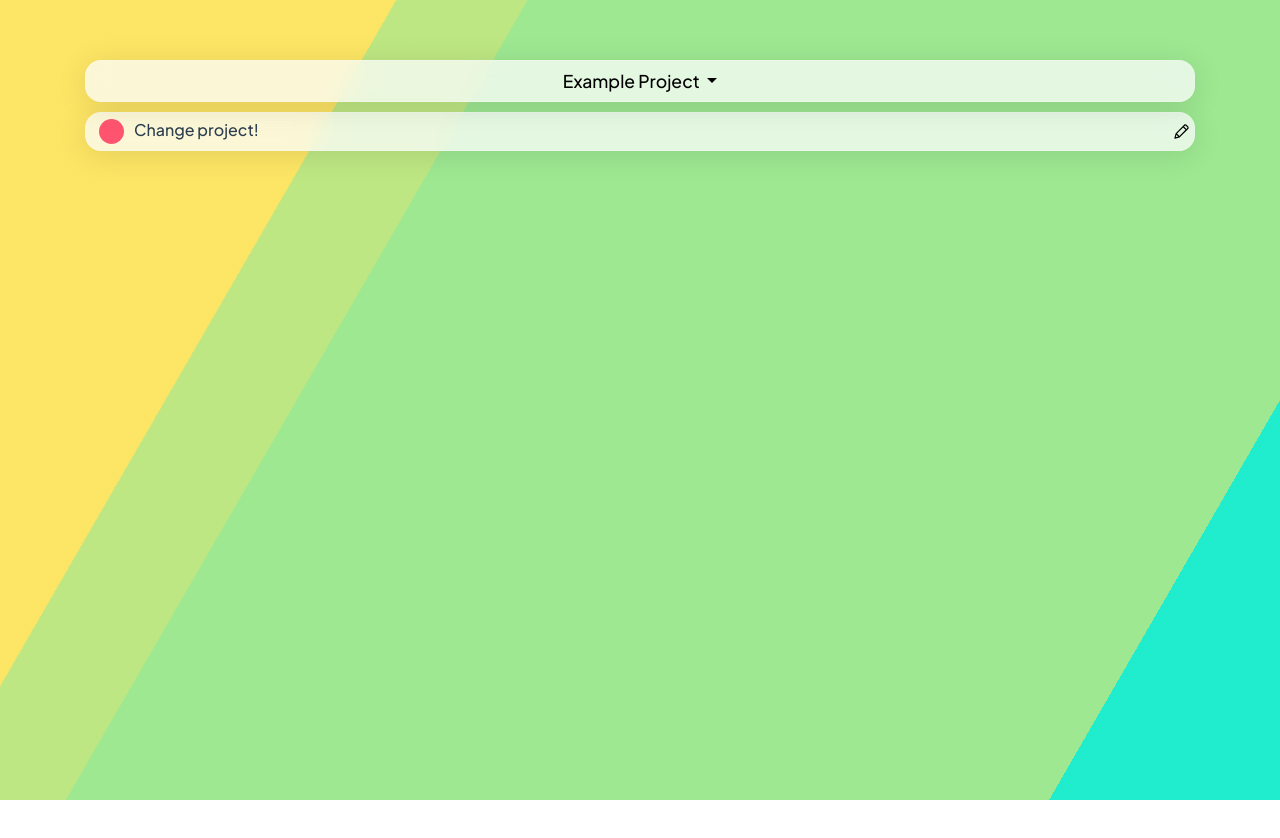
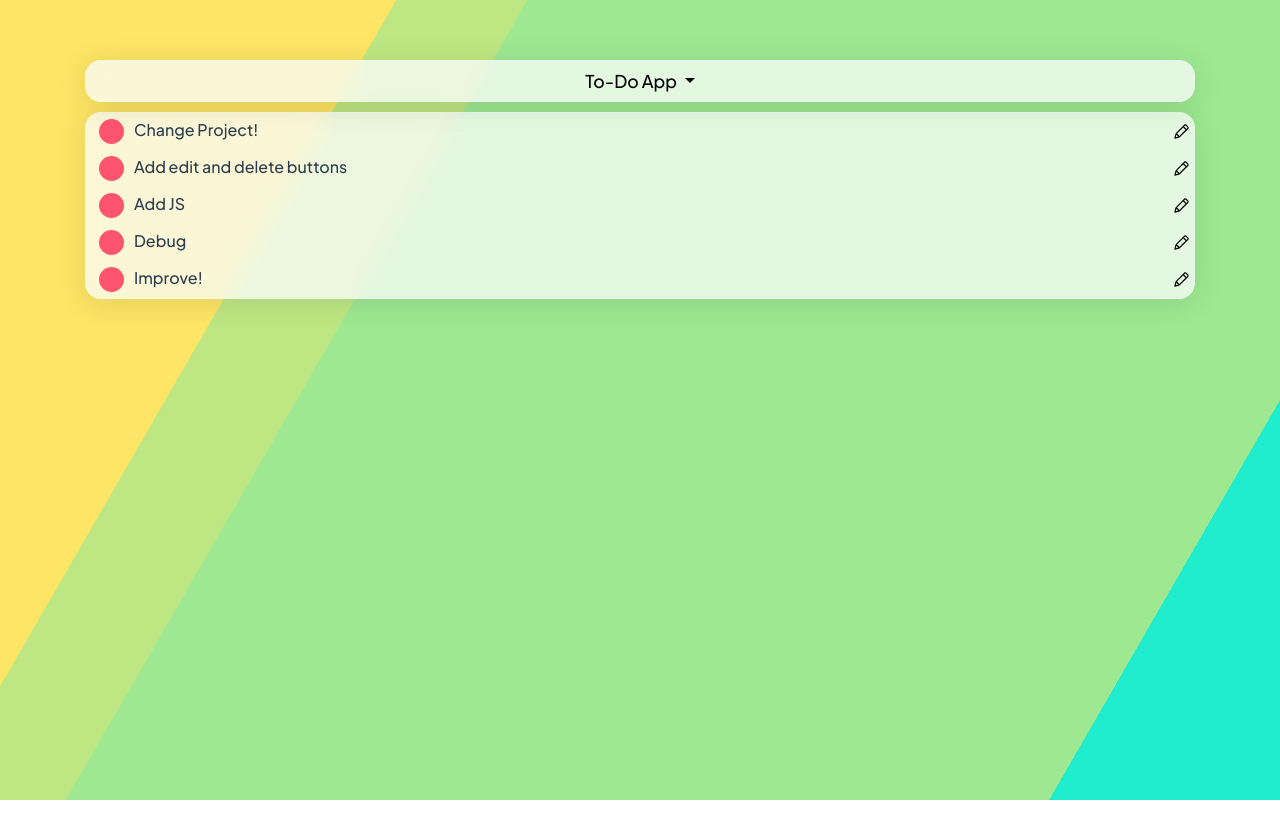
Before and after one commit to zJaaal/js-todo-app, a website built with Vite: page index.html in a window 1280 px wide. Built offline with nearby package versions, Linux system fonts and the light colour scheme.

Commit message:
the events are now working!

```diff
--- a/index.html
+++ b/index.html
@@ -21,7 +21,7 @@
               <div class="col">
                 <div class="dropdown glass">
                   <button class=" btn-dropdown dropdown-toggle" type="button" id="dropdownMenuButton" data-toggle="dropdown" aria-haspopup="true" aria-expanded="false">
-                    <span class="btn-text">Example Project</span>
+                    <span class="btn-text"></span>
                   </button>
                   <div class="dropdown-menu" aria-labelledby="dropdownMenuButton">
                     <a class="dropdown-item" id="0">To-Do App</a>
@@ -30,14 +30,7 @@
                   </div>
                 </div>
                 <div class="checkbox-group glass">
-                  <div style="display: flex; flex-grow: 1; align-items: center; justify-content: space-between;">
-                    <div style="display: flex; flex: 1; flex-grow: 1; align-items: center;">
-                      <input type="checkbox" id="checkbox-0">
-                      <span class="checkmark"></span>
-                      <label for="" class="group-row">Change project!</label>
-                    </div>
-                    <img class="pencil" src="pencil.svg" alt="">
-                  </div>
+
                 </div>
               </div>
             </div>
--- a/state-handler.js
+++ b/state-handler.js
@@ -1,7 +1,14 @@
 
 import { projects } from "./state";
+import { addStylesEventListener } from "./style-events";
 const renderCurrentProject = (e) =>{
-    const index = e.target.getAttribute("id");
+    let index;
+
+    if(!e){
+        index = "0";
+    }else
+        index = e.target.getAttribute("id");
+
     const btnText = document.querySelector(".btn-text");
     btnText.innerHTML = projects[index].name;
 
@@ -15,6 +22,7 @@ const renderCurrentProject = (e) =>{
     })
 
     checkboxGroup.appendChild(fragment);
+    addStylesEventListener();
 }
 
 const createGroupRow = (task, index) =>{
@@ -44,3 +52,5 @@ const dropdownItems = document.querySelectorAll(".dropdown-item");
 dropdownItems.forEach(element =>{
     element.addEventListener("click", renderCurrentProject);
 })
+
+renderCurrentProject();
--- a/state.js
+++ b/state.js
@@ -3,7 +3,7 @@
         "name": "To-Do App",
         "tasks": [
             {
-                "toDo": "Add create buttons",
+                "toDo": "Change Project!",
                 "isDone": false
             },
             {
--- a/style-events.js
+++ b/style-events.js
@@ -1,4 +1,4 @@
-
+export const addStylesEventListener = () => {
     const checkboxes = document.querySelectorAll(".checkmark");
 
     const state ={
@@ -35,3 +35,4 @@ checkboxes.forEach(element =>{
         element.addEventListener("mouseout", blurAction);
         element.addEventListener("mouseenter", hoverAction);
     })
+}
```
Lines whose indentation alone changed are shown as unchanged.
